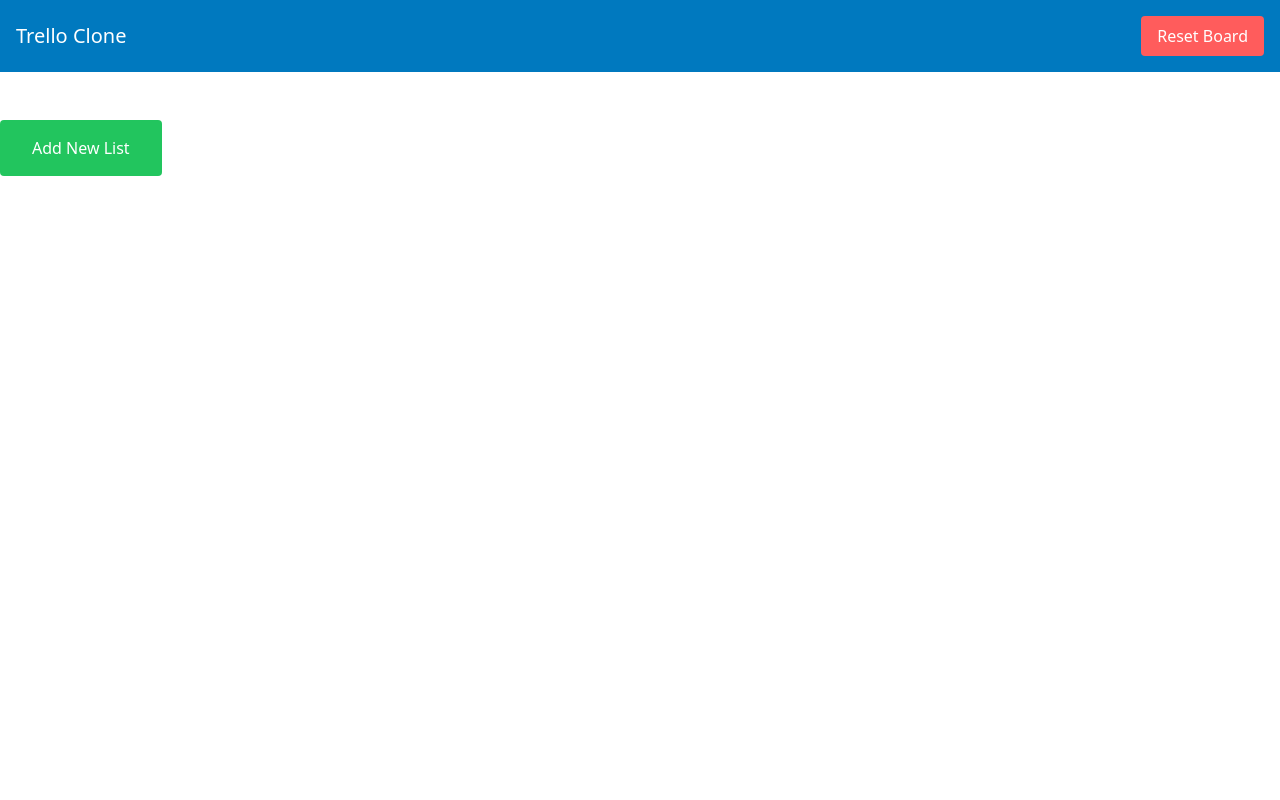
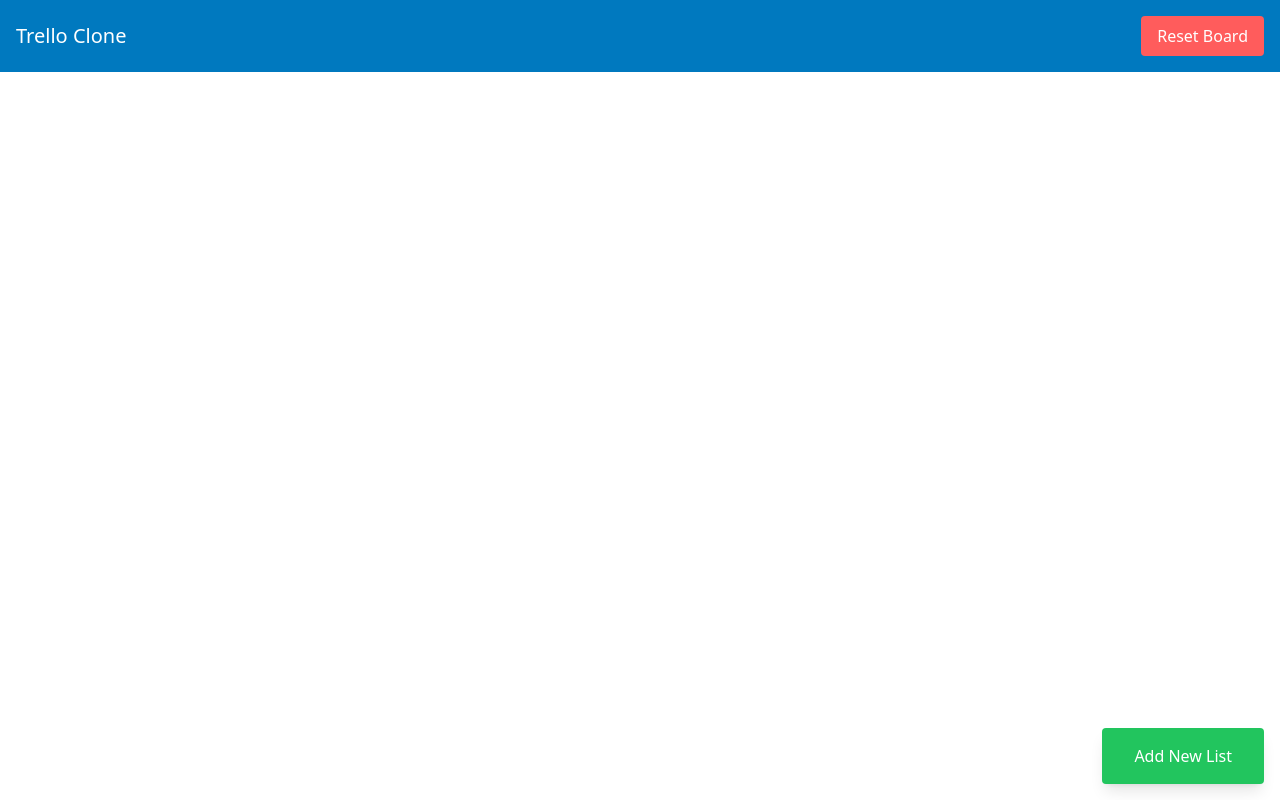
Before and after one commit to uttampatro/trello-clone, a React (Create React App) app: page / in a window 1280 px wide. Built offline with nearby package versions, Linux system fonts and the light colour scheme.

Commit message:
fix: add button

```diff
--- a/src/components/Board/index.js
+++ b/src/components/Board/index.js
@@ -28,17 +28,18 @@ const Board = () => {
   return (
     <div>
       <Header resetBoard={resetBoard} />
-      <div className="flex overflow-x-auto py-6 space-x-4">
+      <button
+        onClick={addList}
+        className="fixed bottom-4 right-4 bg-green-500 text-white py-4 px-8 rounded shadow-lg hover:bg-green-600 transition-all duration-300"
+      >
+        Add New List
+      </button>
+
+      <div className="flex overflow-x-auto py-6 space-x-4 scrollbar-hide">
         {lists.map((list) => (
           <List key={list.id} list={list} setLists={setLists} />
         ))}
       </div>
-      <button
-        onClick={addList}
-        className="bg-green-500 text-white py-4 px-8 rounded"
-      >
-        Add New List
-      </button>
     </div>
   );
 };
```
